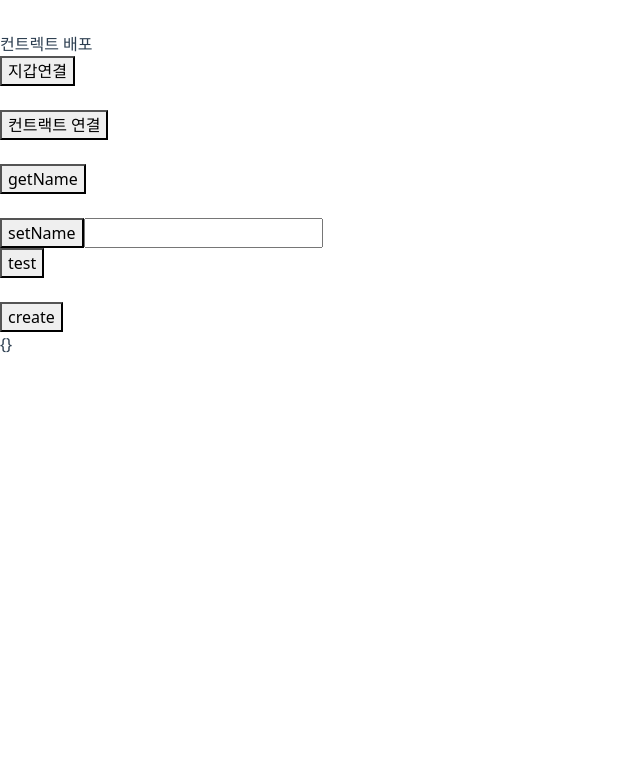
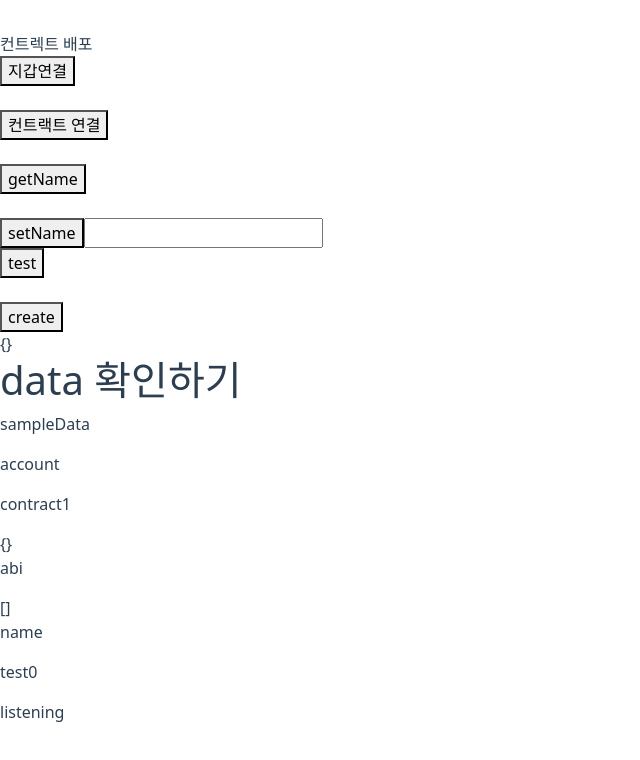
Before and after one commit to NFT-Maker/NFTMaker, a Vue app: page /#/Web3copy in a window 1280 px wide. Shown: the top 760 px of the page, without its empty margins (0-640 px from the left). Built offline with nearby package versions, Linux system fonts and the light colour scheme.

Commit message:
중간 세이브

```diff
--- a/src/views/Web3copy.vue
+++ b/src/views/Web3copy.vue
@@ -6,7 +6,7 @@
     <div>{{ account }}</div>
     <br />
     <button @click="getContract()">컨트랙트 연결</button>
-    <div>{{ contract._address }}</div>
+    <div>{{ contract._address}}</div>
     <br />
     <button @click="getName()">getName</button>
     <div>{{ sampleData }}</div>
@@ -20,6 +20,37 @@
     <br />
     <button @click="createContract()">create</button>
     <div>{{ contract1 }}</div>
+
+    <h1>data 확인하기</h1>
+    <p>sampleData</p>
+    <div>{{sampleData}}</div>
+    <!-- 불러올수가 없음 -->
+    <!-- <p>web3</p>
+    <div>{{web3}}</div> -->
+
+    <!-- 쓰이지 않음 -->
+    <!-- <p>accounts</p>
+    <div>{{accounts}}</div> -->
+
+    <!-- 지갑연결하면 내 지갑 주소 출력 -->
+    <p>account</p>
+    <div>{{account}}</div>
+
+    <!-- 불러올수가 없음 -->
+    <!-- <p>contract</p>
+    <div>{{contract}}</div> -->
+
+    <p>contract1</p>
+    <div>{{contract1}}</div>
+    <p>abi</p>
+    <div>{{abi}}</div>
+    <p>name</p>
+    <div>{{name}}</div>
+    <p>test0</p>
+    <div>{{test0}}</div>
+    <p>listening</p>
+    <div>{{listening}}</div>
+
   </div>
 </template>
 <script>
@@ -29,16 +60,36 @@ export default {
   components: {},
   data() {
     return {
+      // 변수 선언할때 오브젝트, 배열, 숫자, 문자 잘 확인해두자
+
+      // getname 변수 저장
       sampleData: "",
+
+      // web3
       web3: "",
-      accounts: [],
+
+      // 불필요
+      // accounts: [],
+
+      // 내 지갑 주소
       account: "",
+
+      // 컨트렉트 저장
       contract: {},
-      // 변수 선언할때 오브젝트, 배열, 숫자, 문자 잘 확인해두자
+
+      // 현재 불필요
       contract1: {},
+
+      // abi 저장
       abi: [],
+
+      // setname 변수 값(데이터바인딩)
       name: "",
+
+      // 현재 불필요
       test0: "",
+
+      // 현재 불필요, 이벤트 쓰면 필요할수도
       listening: "",
 
       bytecode1:
```
Also changed, not shown: src/components/createContract.vue (added).
